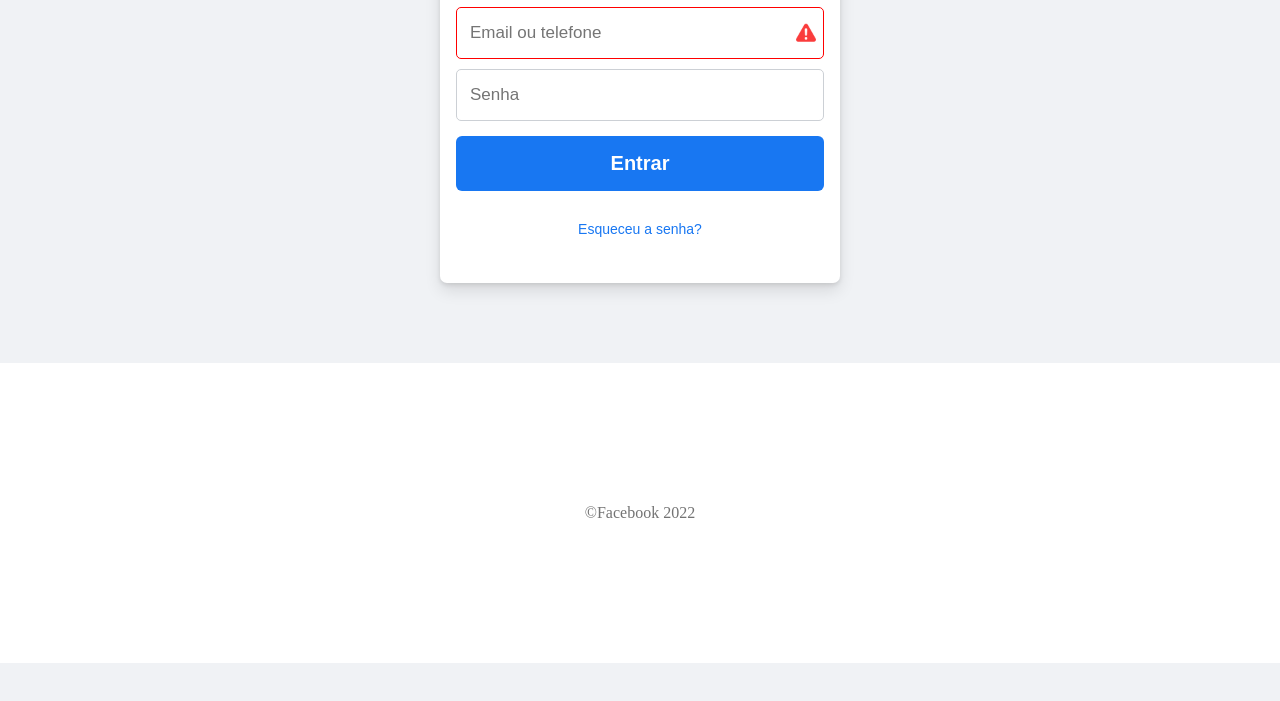
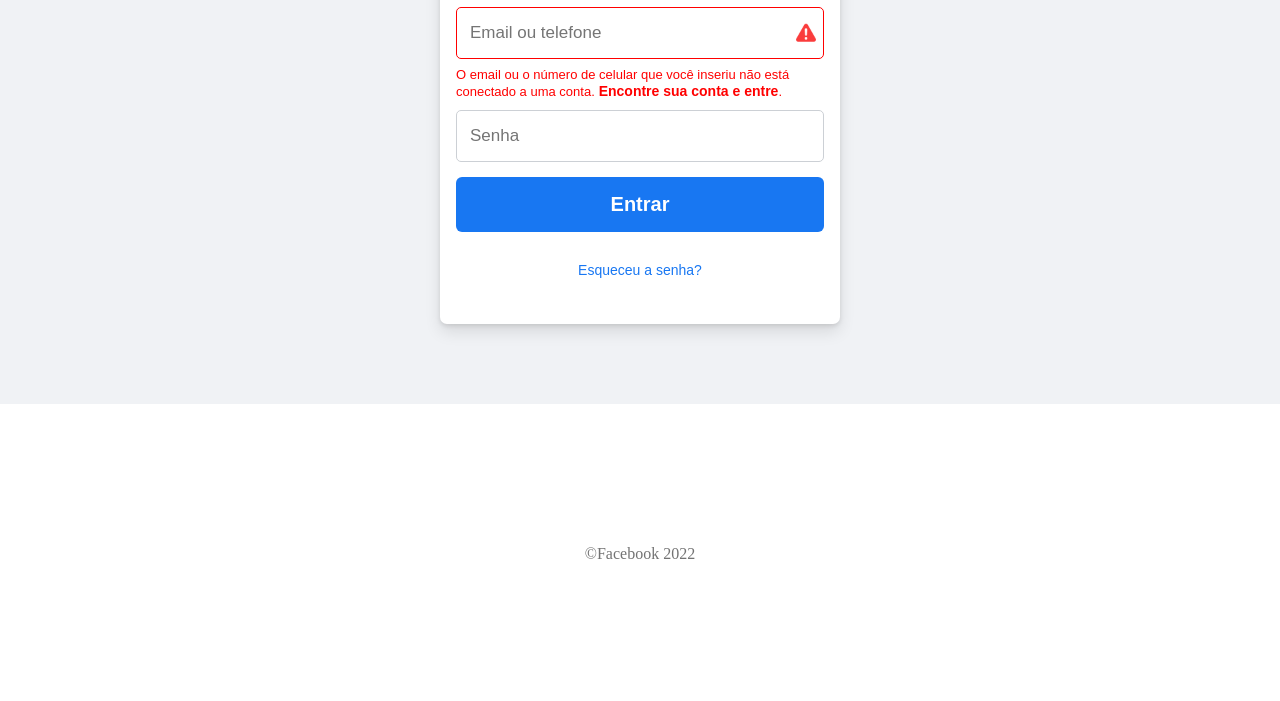
Before and after one commit to Thiagomatheus12/Facebook, a plain HTML site: page index.html in a window 1280 px wide. Both pictures are taken after a click on the button "Entrar". Shown: the part 179-880 px from the top of the page. Before the commit the page ends 842 px from the top, so only its background shows below. Drawn offline with Linux system fonts and the light colour scheme.

Commit message:
insert error field

```diff
--- a/index.html
+++ b/index.html
@@ -22,6 +22,7 @@
             <span id="correto" class="correto-container">
                 <img class="correto-imagem" src="correto.png" alt="certo imagem">
             </span>
+            <p id="msg-erro" class="msg-erro">O email ou o número de celular que você inseriu não está conectado a uma conta.<a href="#" class="link"> <strong>Encontre sua conta e entre</strong></a>.</p>
             <input type="password" name="senha" id="senha" placeholder="Senha" class="input" onchange="verificarSenha()" required>
             <input type="button" value="Entrar" class="entrar" onclick="toogleStyleBoxEmail()">
         </form>
--- a/script.js
+++ b/script.js
@@ -2,16 +2,19 @@ function toogleStyleBoxEmail() {
     var email = document.getElementById("email");
     var divErro = document.getElementById("erro");
     var divCorreto = document.getElementById("correto");
+    var msgErro = document.getElementById("msg-erro");
     if (validateEmail(email.value)) {
         email.classList.remove("erro")
         divErro.classList.remove("d-block")
         email.classList.add("correto")
         divCorreto.classList.add("d-blockcorreto")
+        msgErro.classList.remove("d-block")
     } else {
         email.classList.add("erro")
         divErro.classList.add("d-block")
         email.classList.remove("correto")
         divCorreto.classList.remove("d-blockcorreto")
+        msgErro.classList.add("d-block")
         alert("Digite um E-mail válido")
     }
     console.log(email.value)
--- a/style.css
+++ b/style.css
@@ -115,6 +115,22 @@ input:focus {
     display: block !important;
 }
 
+.msg-erro {
+    color: red;
+    font-size: 13px;
+    line-height: 16px;
+    margin-top: 8px;
+    text-align: left;
+    font-family: Arial, Helvetica, sans-serif;
+    display: none;
+}
+
+.link {
+    color: red;
+}
+
+
+
 a {
     text-align: center;
     margin: 30px 0px;
```
